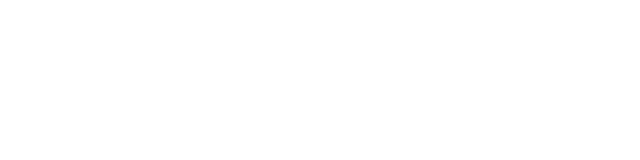
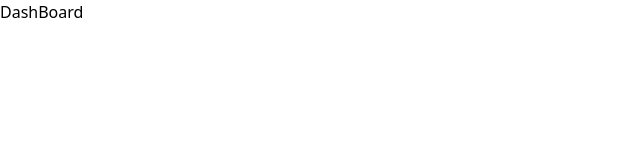
Before and after one commit to sumitkanojia22/devflow, a React (Vite) app: page /dashboard in a window 1280 px wide. Before the commit this address had no page. Shown: the top 160 px of the page, without its empty margins (0-640 px from the left). Built offline with nearby package versions, Linux system fonts and the light colour scheme; a web font is replaced by a local one.

Commit message:
added only dashboard page and add routing

```diff
--- a/src/App.jsx
+++ b/src/App.jsx
@@ -2,6 +2,7 @@
 import LandingPage from "./pages/LandingPage";
 import SignUpPage from "./pages/SignUpPage";
 import LoginPage from "./pages/LoginPage";
+import DashBoard from "./pages/DashBoard";
 
 function App() {
   return (
@@ -9,6 +10,7 @@
       <Route path="/" element={<LandingPage />} />
       <Route path="/signup" element={<SignUpPage />} />
       <Route path="/login" element={<LoginPage />} />
+      <Route path="/dashboard" element={<DashBoard />} />
     </Routes>
   );
 }
--- /dev/null
+++ b/src/pages/DashBoard.jsx
@@ -0,0 +1,5 @@
+function DashBoard() {
+  return <div>DashBoard</div>;
+}
+
+export default DashBoard;
```
